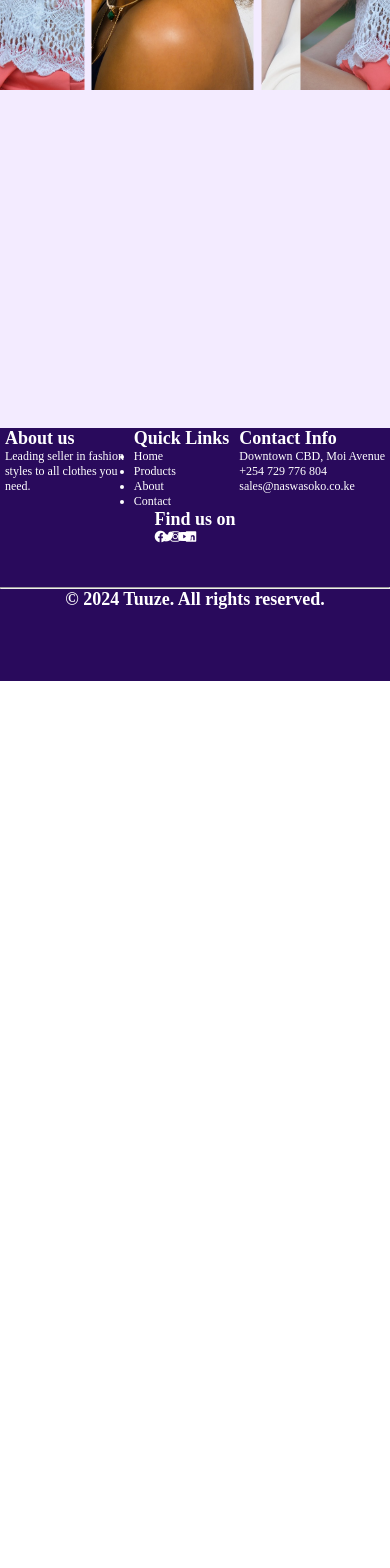
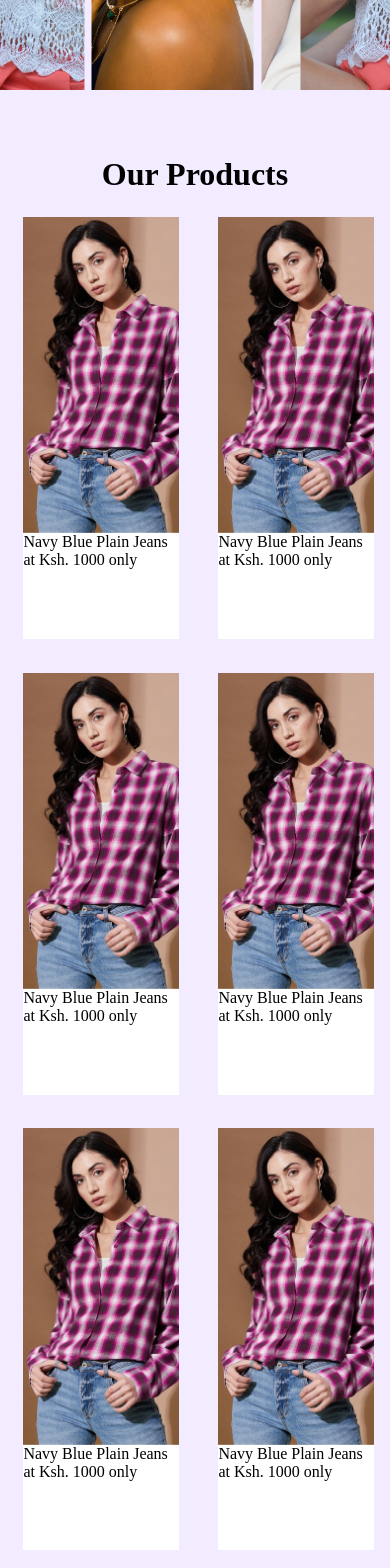
Before and after one commit to Sheilla-Chomba/Tuuze, an Angular app in the folder Frontend/Tuuze/: page / in a window 390 px wide. Shown: the part 1260-2828 px from the top of the page. Before the commit the page ends 1941 px from the top, so only its background shows below. Built offline with nearby package versions, Linux system fonts and the light colour scheme; a web font is replaced by a local one.

Commit message:
Products-landing page

```diff
--- a/Frontend/Tuuze/src/app/components/landing-page/landing-page.component.css
+++ b/Frontend/Tuuze/src/app/components/landing-page/landing-page.component.css
@@ -1,12 +1,12 @@
-.main{
+.main {
   min-height: 200vh;
+  max-height: max-content;
   width: 100vw;
   display: flex;
   flex-direction: column;
-    background-color: #F3EBFF;
-
+  background-color: #f3ebff;
 }
-.landing{
+.landing {
   height: 90vh;
   width: 100%;
   margin-top: 10vh;
@@ -15,21 +15,21 @@
   align-items: center;
   position: relative;
 }
-.landing-img{
+.landing-img {
   height: 100%;
   width: 100%;
   object-fit: cover;
   position: absolute;
   filter: brightness(60%);
 }
-.landing-txt{
+.landing-txt {
   position: relative;
   margin-right: -40%;
   margin-bottom: -20%;
   color: white;
 }
-.collection-btn{
-    background-color: #BE97FE;
+.collection-btn {
+  background-color: #be97fe;
   color: white;
   border: none;
   box-shadow: 2px 2px 1px gray;
@@ -37,43 +37,41 @@
   height: 6vh;
   cursor: pointer;
 }
-.collection-btn:hover{
-    background-color: #290A5C;
+.collection-btn:hover {
+  background-color: #290a5c;
 }
 
 @keyframes slide {
-    from{
+  from {
     transform: translateX(0);
   }
   to {
     transform: translateX(-50%);
   }
-
 }
-.carousel{
+.carousel {
   height: 50vh;
   width: 100%;
   display: inline-flex;
   margin-top: 10vh;
   white-space: nowrap;
   overflow-x: hidden;
-
 }
-.caro1{
+.caro1 {
   height: 100%;
   width: 100%;
   display: flex;
   justify-content: space-around;
   animation: 10s slide infinite linear;
 }
-.caro2{
+.caro2 {
   height: 100%;
   width: 100%;
   display: flex;
   justify-content: space-around;
   animation: 10s slide infinite linear;
 }
-.img-carousel{
+.img-carousel {
   height: 100%;
   width: 50vw;
   position: relative;
@@ -82,33 +80,115 @@
   justify-content: center;
   margin-left: 2vw;
 }
-.carousel-img{
+.carousel-img {
   height: 100%;
   width: 100%;
   position: absolute;
   object-fit: cover;
 }
-.carousel-text{
+.carousel-text {
   height: 15%;
   width: 100%;
   position: relative;
-    background-color: #F3EBFF;
+  background-color: #f3ebff;
   text-align: center;
   margin-bottom: -80%;
 }
+.products-div {
+  width: 100%;
+  min-height: 50vh;
+  max-height: max-content;
+  display: flex;
+  flex-direction: column;
+  margin-top: 5vh;
+  margin-bottom: 5vh;
+}
+.prod-title {
+  width: 100%;
+  height: 10vh;
+  display: flex;
+  align-items: center;
+  justify-content: center;
+}
+.products {
+  width: 100%;
+  min-height: 40vh;
+  max-height: max-content;
+  display: flex;
+  justify-content: space-around;
+  flex-wrap: wrap;
+}
+.prod {
+  height: 50vh;
+  width: 20vw;
+  display: flex;
+  flex-direction: column;
+  background-color: white;
+  margin-left: 2vw;
+  margin-bottom: 4vh;
+}
+.img-prod {
+  width: 100%;
+  height: 75%;
+  display: flex;
+  justify-content: center;
+  align-items: center;
+  position: relative;
+  cursor: pointer;
+}
+.prod-img {
+  width: 100%;
+  height: 100%;
+  position: absolute;
+  object-fit: cover;
+}
+.prod-text {
+  width: 95%;
+  height: 15%;
+  position: relative;
+  background-color: #be97fe;
+  margin-bottom: -50%;
+  text-align: center;
+  display: none;
+}
+.prod:hover{
+    box-shadow: 4px 4px 2px gray;
+}
+.img-prod:hover > .prod-text {
+  display: block;
+}
+.prod-text:hover {
+  background-color: #290a5c;
+  color: white;
+}
+.prod-desc {
+  width: 100%;
+  height: 25%;
+}
+.reviews-div{
+    height: 60vh;
+    width: 100%;
+}
 
-@media (max-width:768px) {
-    .landing-txt>h1{
+
+
+@media (max-width: 768px) {
+  .landing-txt > h1 {
     font-size: 16px;
   }
-    .landing-txt{
+  .landing-txt {
     margin-right: 0%;
     margin-bottom: 0%;
   }
+  .prod {
+    width: 30vw;
   }
-@media (max-width:768px) {
-    .landing-txt>h1{
-        font-size: 16px;
+  .prod-text {
+    margin-bottom: -100%;
   }
-
 }
+@media (max-width: 425px) {
+  .prod {
+    width: 40vw;
+  }
+}
--- a/Frontend/Tuuze/src/app/components/landing-page/landing-page.component.html
+++ b/Frontend/Tuuze/src/app/components/landing-page/landing-page.component.html
@@ -64,6 +64,88 @@
             </div>
         </div>
     </div>
+    <div class="products-div">
+        <div class="prod-title">
+            <h1>Our Products</h1>
+        </div>
+        <div class="products">
+            <div class="prod">
+                <div class="img-prod">
+                    <img src="../../../assets/carousel 4.jpg" alt="" class="prod-img">
+                    <div class="prod-text">
+                        <p>ADD TO CART</p>
+                    </div>
+                </div>
+
+                <div class="prod-desc">
+                    <p>Navy Blue Plain Jeans at Ksh. 1000 only</p>
+                </div>
+            </div>
+            <div class="prod">
+                <div class="img-prod">
+                    <img src="../../../assets/carousel 4.jpg" alt="" class="prod-img">
+                    <div class="prod-text">
+                        <p>ADD TO CART</p>
+                    </div>
+                </div>
+
+                <div class="prod-desc">
+                    <p>Navy Blue Plain Jeans at Ksh. 1000 only</p>
+                </div>
+            </div>
+            <div class="prod">
+                <div class="img-prod">
+                    <img src="../../../assets/carousel 4.jpg" alt="" class="prod-img">
+                    <div class="prod-text">
+                        <p>ADD TO CART</p>
+                    </div>
+                </div>
+
+                <div class="prod-desc">
+                    <p>Navy Blue Plain Jeans at Ksh. 1000 only</p>
+                </div>
+            </div>
+            <div class="prod">
+                <div class="img-prod">
+                    <img src="../../../assets/carousel 4.jpg" alt="" class="prod-img">
+                    <div class="prod-text">
+                        <p>ADD TO CART</p>
+                    </div>
+                </div>
+
+                <div class="prod-desc">
+                    <p>Navy Blue Plain Jeans at Ksh. 1000 only</p>
+                </div>
+            </div>
+            <div class="prod">
+                <div class="img-prod">
+                    <img src="../../../assets/carousel 4.jpg" alt="" class="prod-img">
+                    <div class="prod-text">
+                        <p>ADD TO CART</p>
+                    </div>
+                </div>
+
+                <div class="prod-desc">
+                    <p>Navy Blue Plain Jeans at Ksh. 1000 only</p>
+                </div>
+            </div>
+            <div class="prod">
+                <div class="img-prod">
+                    <img src="../../../assets/carousel 4.jpg" alt="" class="prod-img">
+                    <div class="prod-text">
+                        <p>ADD TO CART</p>
+                    </div>
+                </div>
+
+                <div class="prod-desc">
+                    <p>Navy Blue Plain Jeans at Ksh. 1000 only</p>
+                </div>
+            </div>
+        </div>
+    </div>
+    <div class="reviews-div">
+
+    </div>
 </div>
 
 <app-footer></app-footer>
```
Lines whose indentation alone changed are shown as unchanged.
